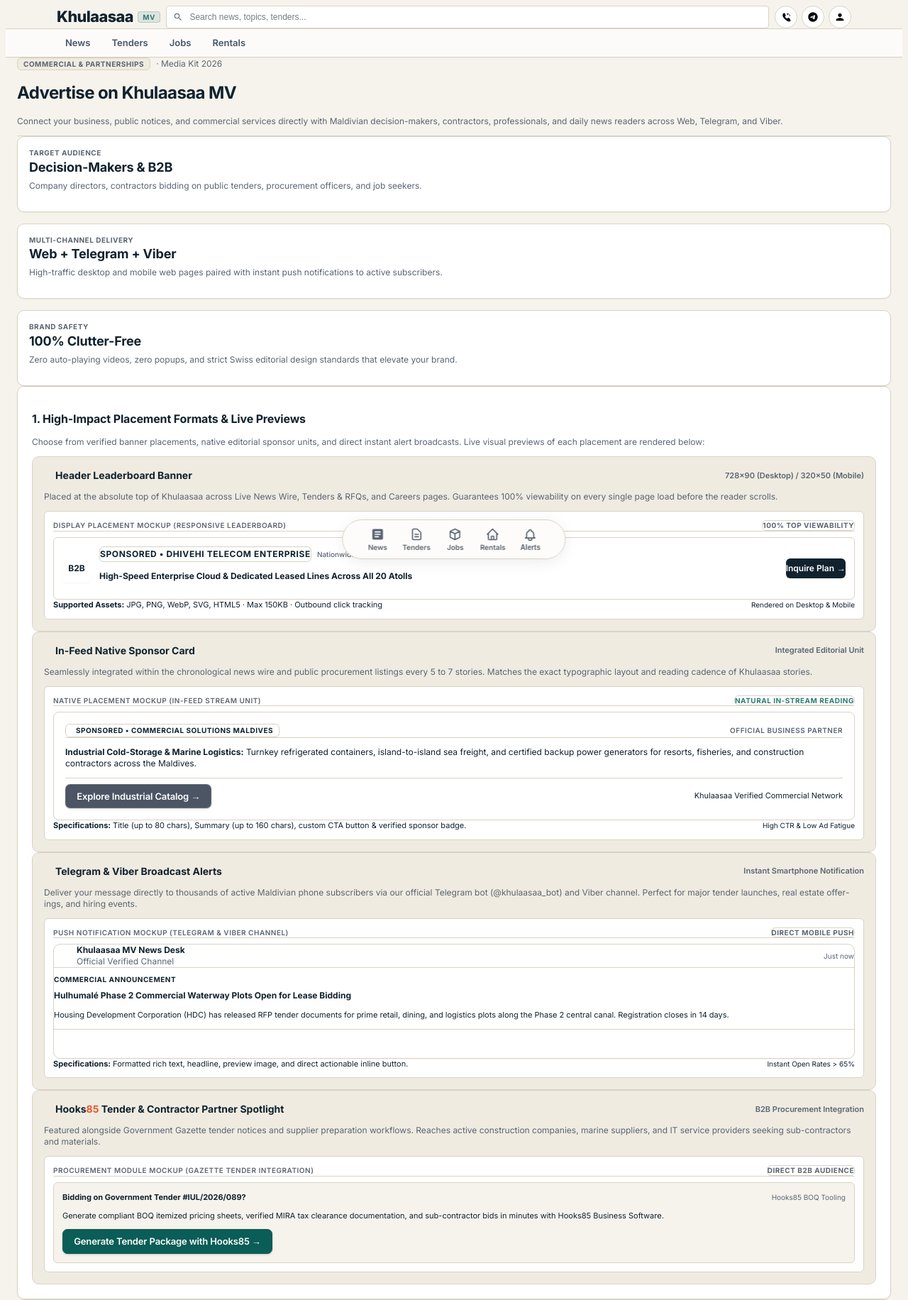
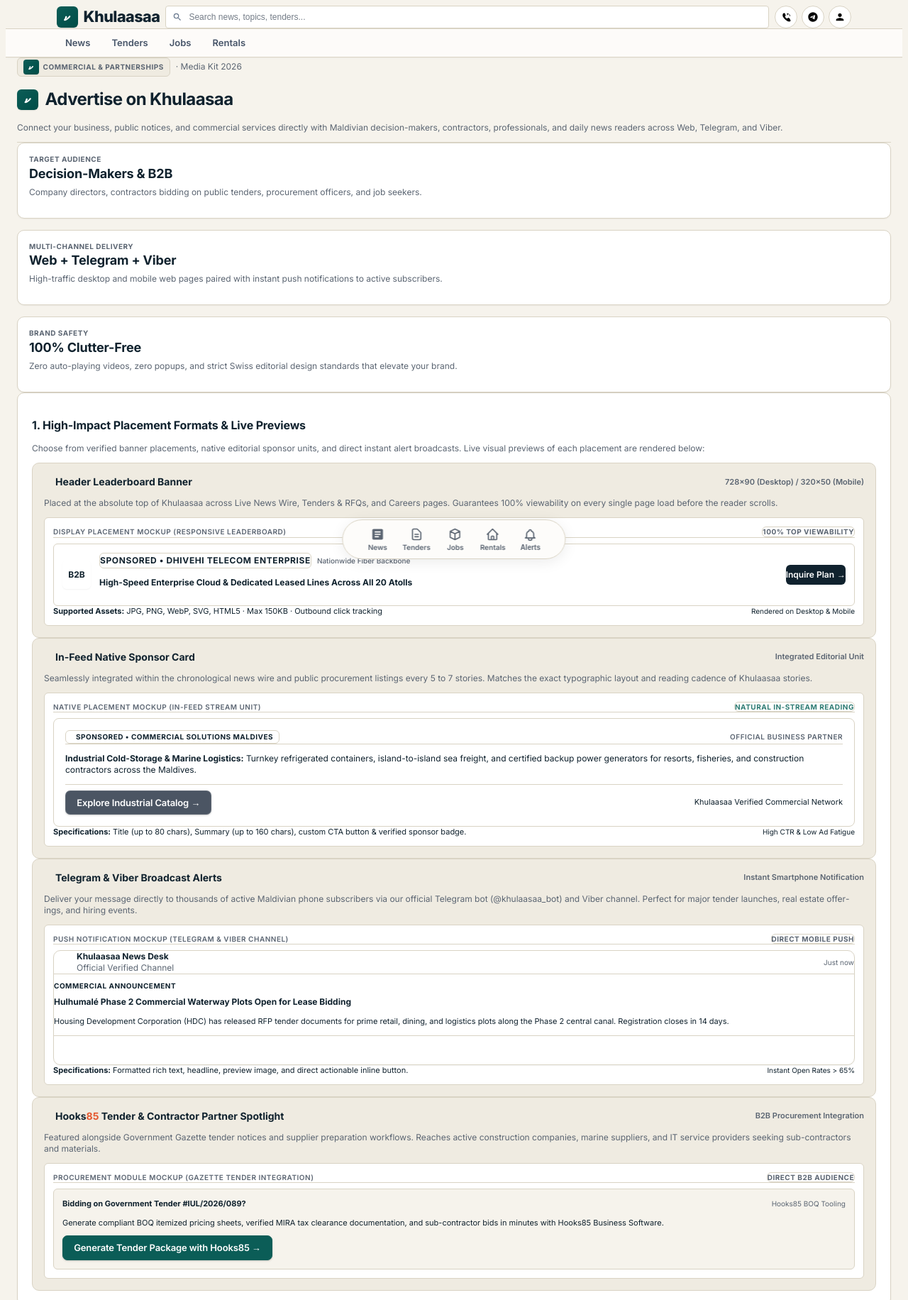
Before and after one commit to Gitrif/khulaasaa, a FastAPI app: page /advertise in a window 1280 px wide. Shown: the top 1832 px of the page at 71% size. Run offline with FastAPI, Linux system fonts and the light colour scheme; some libraries are stand-ins or nearby versions.

Commit message:
Add Thaana Kaafu logo mark and standardize brand name to Khulaasaa across app

```diff
--- a/alerts/telegram_keyboards.py
+++ b/alerts/telegram_keyboards.py
@@ -38,7 +38,7 @@ def format_pro_tier_message(is_paid: bool, chat_id: str = "") -> tuple[str, dict
             "• <b>Keyword Subscriptions:</b> Follow specific islands, councils, or projects\n"
             "• <b>Instant Prioritized Delivery:</b> Bypasses batched delivery queues\n\n"
             "<b>Payment & Activation:</b>\n"
-            "Transfer <b>MVR 50</b> to BML Account: <code>7730000123456</code> (Khulaasaa MV)\n"
+            "Transfer <b>MVR 50</b> to BML Account: <code>7730000123456</code> (Khulaasaa)\n"
             f"Reference: <code>PRO-{chat_id or 'SUB'}</code>\n\n"
             "<i>Your account will be activated immediately upon receipt!</i>"
         )
--- a/alerts/viber.py
+++ b/alerts/viber.py
@@ -218,7 +218,7 @@ def handle_viber_webhook_event(event_data: dict[str, Any], base_url: str = "http
                     "• Precision Business Keyword Alerts (solar, catering, audit, etc.)\n"
                     "• High-priority instant push delivery\n\n"
                     "How to Activate Pro (MVR 50 / month):\n"
-                    "1. Transfer MVR 50 to BML: 7730000123456 (Khulaasaa MV)\n"
+                    "1. Transfer MVR 50 to BML: 7730000123456 (Khulaasaa)\n"
                     f"2. Mention your Viber ID in remark: {user_id}\n"
                     f"3. Send the transfer slip to support or activate at: {base_url}/pro?viber_id={user_id}"
                 )
--- a/alerts/viber_client.py
+++ b/alerts/viber_client.py
@@ -24,7 +24,7 @@ logger = logging.getLogger(__name__)
 VIBER_API_BASE = "https://chatapi.viber.com/pa"
 
 DEFAULT_VIBER_BOT_TOKEN = os.environ.get("VIBER_BOT_TOKEN", "")
-DEFAULT_VIBER_BOT_NAME = os.environ.get("VIBER_BOT_NAME", "Khulaasaa MV")
+DEFAULT_VIBER_BOT_NAME = os.environ.get("VIBER_BOT_NAME", "Khulaasaa")
 DEFAULT_VIBER_BOT_AVATAR = os.environ.get(
     "VIBER_BOT_AVATAR", "https://khulaasaa.tech/static/logos/khulaasaa.png"
 )
--- a/data/rentals.py
+++ b/data/rentals.py
@@ -1,5 +1,5 @@
 """
-Rentals & Tenancy Contract Repository for Khulaasaa MV.
+Rentals & Tenancy Contract Repository for Khulaasaa.
 Consolidated Maldivian Apartment Listings and Residential Tenancy Suite.
 Strictly under 500 lines. Zero emojis.
 """
--- a/routers/web_rentals.py
+++ b/routers/web_rentals.py
@@ -1,5 +1,5 @@
 """
-Rentals & Tenancy Contract Web Router for Khulaasaa MV.
+Rentals & Tenancy Contract Web Router for Khulaasaa.
 Consolidated Maldivian Apartment Listings & Hooks85 Tenancy Contract Management.
 Strictly under 500 lines. Zero emojis.
 """
--- a/static/css/components.css
+++ b/static/css/components.css
@@ -3,11 +3,11 @@
    Header, Navbars, Cards, Badges, Buttons, Wire, Tenders, Ads & Footer
    ========================================================================== */
 
-/* Brand Link */
+/* Brand Link & Thaana Kaafu Mark */
 .brand-link, a.brand-link, a.brand-link:visited {
   display: inline-flex;
   align-items: center;
-  gap: 0.375rem;
+  gap: 0.5rem;
   text-decoration: none !important;
   color: var(--ink) !important;
   cursor: pointer;
@@ -15,6 +15,37 @@
 .brand-link:hover {
   text-decoration: none !important;
   opacity: 0.9;
+}
+.brand-mark {
+  display: inline-flex;
+  align-items: center;
+  justify-content: center;
+  width: 1.85rem;
+  height: 1.85rem;
+  border-radius: 6px;
+  background: linear-gradient(135deg, #0b5d57 0%, #004d47 100%);
+  color: #ffffff !important;
+  font-family: 'Noto Sans Thaana', 'Faruma', 'MV Boli', sans-serif;
+  font-weight: 700;
+  font-size: 1.15rem;
+  line-height: 1;
+  box-shadow: 0 1px 2px rgba(0, 0, 0, 0.08);
+  flex-shrink: 0;
+  text-align: center;
+  user-select: none;
+  padding-bottom: 2px;
+}
+.brand-mark.sm {
+  width: 1.35rem;
+  height: 1.35rem;
+  font-size: 0.85rem;
+  border-radius: 4px;
+}
+.brand-mark.lg {
+  width: 2.5rem;
+  height: 2.5rem;
+  font-size: 1.6rem;
+  border-radius: 8px;
 }
 .brand-title {
   font-family: 'Inter', system-ui, sans-serif;
@@ -25,16 +56,7 @@
   line-height: 1;
 }
 .brand-badge {
-  font-size: 10px;
-  font-weight: 700;
-  text-transform: uppercase;
-  letter-spacing: 0.05em;
-  padding: 0.15rem 0.4rem;
-  border-radius: 4px;
-  background: rgba(47, 124, 116, 0.12);
-  color: var(--lagoon) !important;
-  border: 1px solid rgba(47, 124, 116, 0.25);
-  line-height: 1;
+  display: none;
 }
 
 /* Nav Tabs Bar in Header */
--- a/templates/advertise.html
+++ b/templates/advertise.html
@@ -6,13 +6,15 @@
   <!-- Page Header -->
   <div class="border-b border-hairline pb-5 mb-8">
     <div class="flex items-center gap-2 mb-2">
-      <span class="text-[10px] font-bold uppercase tracking-wider text-slate bg-paper-soft border border-hairline px-2 py-0.5 rounded">
-        Commercial &amp; Partnerships
+      <span class="inline-flex items-center gap-1.5 text-[10px] font-bold uppercase tracking-wider text-slate bg-paper-soft border border-hairline px-2 py-0.5 rounded">
+        <span class="brand-mark sm" aria-hidden="true">ކ</span>
+        <span>Commercial &amp; Partnerships</span>
       </span>
       <span class="text-xs text-slate">&middot; Media Kit 2026</span>
     </div>
-    <h1 class="font-serif-display text-2xl sm:text-3xl font-bold tracking-tight text-ink m-0">
-      Advertise on Khulaasaa MV
+    <h1 class="font-serif-display text-2xl sm:text-3xl font-bold tracking-tight text-ink m-0 flex items-center gap-2.5">
+      <span class="brand-mark" aria-hidden="true">ކ</span>
+      <span>Advertise on Khulaasaa</span>
     </h1>
     <p class="text-xs sm:text-sm text-slate mt-2 max-w-2xl leading-relaxed">
       Connect your business, public notices, and commercial services directly with Maldivian decision-makers, contractors, professionals, and daily news readers across Web, Telegram, and Viber.
@@ -172,9 +174,9 @@
 
             <div class="max-w-md mx-auto bg-[#f8fafc] border border-slate-300 rounded-lg p-3.5 shadow-xs">
               <div class="flex items-center gap-2 mb-2 pb-1.5 border-b border-hairline">
-                <div class="w-6 h-6 rounded-full bg-[#229ED9] text-white flex items-center justify-center text-[10px] font-bold">K</div>
+                <div class="w-6 h-6 rounded-full bg-[#0b5d57] text-white flex items-center justify-center text-xs font-bold font-thaana">ކ</div>
                 <div class="min-w-0">
-                  <span class="font-bold text-xs text-ink block leading-none">Khulaasaa MV News Desk</span>
+                  <span class="font-bold text-xs text-ink block leading-none">Khulaasaa News Desk</span>
                   <span class="text-[9px] text-slate font-mono">Official Verified Channel</span>
                 </div>
                 <span class="text-[10px] text-slate ml-auto">Just now</span>
--- a/templates/base.html
+++ b/templates/base.html
@@ -7,6 +7,7 @@
   <link rel="preconnect" href="https://fonts.googleapis.com">
   <link rel="preconnect" href="https://fonts.gstatic.com" crossorigin>
   <link href="https://fonts.googleapis.com/css2?family=Inter:wght@400;500;600;700;800&family=Noto+Sans+Thaana:wght@400;500;600;700&display=swap" rel="stylesheet">
+  <link rel="icon" type="image/svg+xml" href="/static/logos/khulaasaa.svg">
   <link rel="alternate" type="application/rss+xml" title="Khulaasaa RSS Feed" href="/feed.xml">
   <meta name="description" content="Verified chronological news aggregation, timeline tracking, Gazette procurement, and Maldivian career intelligence.">
   <meta property="og:site_name" content="Khulaasaa">
@@ -221,9 +222,9 @@
     <!-- Top App Bar: Brand + Search + Actions (Single Line) -->
     <div class="max-w-6xl mx-auto px-4 h-14 flex items-center justify-between gap-2 sm:gap-4 flex-nowrap">
       <!-- Brand -->
-      <a href="/" class="brand-link shrink-0" title="Khulaasaa MV — Home">
+      <a href="/" class="brand-link shrink-0" title="Khulaasaa — Home">
+        <span class="brand-mark" aria-label="Khulaasaa">ކ</span>
         <span class="brand-title">Khulaasaa</span>
-        <span class="brand-badge">MV</span>
       </a>
 
       <!-- Integrated Search Input with Inside Icon & Matching Corner Style -->
@@ -291,9 +292,9 @@
 
       <!-- Top Brand Summary Banner -->
       <div class="footer-brand-banner">
-        <div class="flex items-center gap-2.5">
+        <div class="flex items-center gap-2">
+          <span class="brand-mark sm" aria-hidden="true">ކ</span>
           <span class="font-serif-display font-bold text-lg text-ink tracking-tight">Khulaasaa</span>
-          <span class="text-[10px] font-bold px-1.5 py-0.5 rounded bg-ink text-white">MV</span>
           <span class="text-xs text-slate ml-2 hidden sm:inline">Consolidated Maldivian News, Gazette Procurement, Careers &amp; Apartment Rentals</span>
         </div>
         <div class="text-[11px] text-slate-500">
@@ -350,7 +351,7 @@
       <!-- Bottom Sub-Footer Bar -->
       <div class="pt-6 border-t border-hairline flex flex-col sm:flex-row items-center justify-between gap-3 text-[11px] text-slate">
         <div>
-          &copy; 2026 Khulaasaa MV. All rights reserved. Zero full-text republishing policy.
+          &copy; 2026 Khulaasaa. All rights reserved. Zero full-text republishing policy.
         </div>
         <div class="flex items-center gap-4">
           <a href="/about#standards" class="hover:text-ink hover:underline">Editorial Ethics</a>
@@ -396,9 +397,12 @@
 
       <!-- VIEW 1: SIGN IN / REGISTER (UNAUTHENTICATED) -->
       <div id="modalLoggedOutView" class="space-y-4">
-        <div>
-          <h3 id="modalAuthTitle" class="font-serif-display text-xl font-bold text-ink">Sign In to Khulaasaa</h3>
-          <p id="modalAuthSubtitle" class="text-xs text-slate mt-1">Access saved CVs, company bids, and real-time Telegram &amp; Viber alerts.</p>
+        <div class="flex items-center gap-2.5">
+          <span class="brand-mark" aria-hidden="true">ކ</span>
+          <div>
+            <h3 id="modalAuthTitle" class="font-serif-display text-xl font-bold text-ink">Sign In to Khulaasaa</h3>
+            <p id="modalAuthSubtitle" class="text-xs text-slate mt-0.5">Access saved CVs, company bids, and real-time Telegram &amp; Viber alerts.</p>
+          </div>
         </div>
 
         <!-- 1-Click Fast Connect Buttons (Telegram & Viber) -->
--- a/templates/hooks85.html
+++ b/templates/hooks85.html
@@ -182,7 +182,7 @@ footer { border-top: 1px solid var(--line); padding-block: 28px 40px; color: var
 </defs></svg>
 
 <div class="partner-topbar">
-  <span>Featured on Khulaasaa MV Enterprise Network</span>
+  <span><span style="display:inline-flex;align-items:center;justify-content:center;width:18px;height:18px;border-radius:4px;background:#0b5d57;color:#fff;font-family:'Noto Sans Thaana',sans-serif;font-size:11px;font-weight:700;margin-right:6px;vertical-align:middle;">&#x0786;</span> Featured on Khulaasaa Enterprise Network</span>
   <a href="/">&larr; Back to Khulaasaa Live Wire</a>
 </div>
 
```
Also changed, not shown: alerts/whatsapp.py (+9 -9 lines), templates/about.html (+7 -5 lines), templates/compliance.html (+7 -5 lines), tests/test_hooks85_ads_and_subscription.py (+1 -1 lines), static/logos/khulaasaa.svg (added), static/logos/khulaasaa_full.svg (added).
